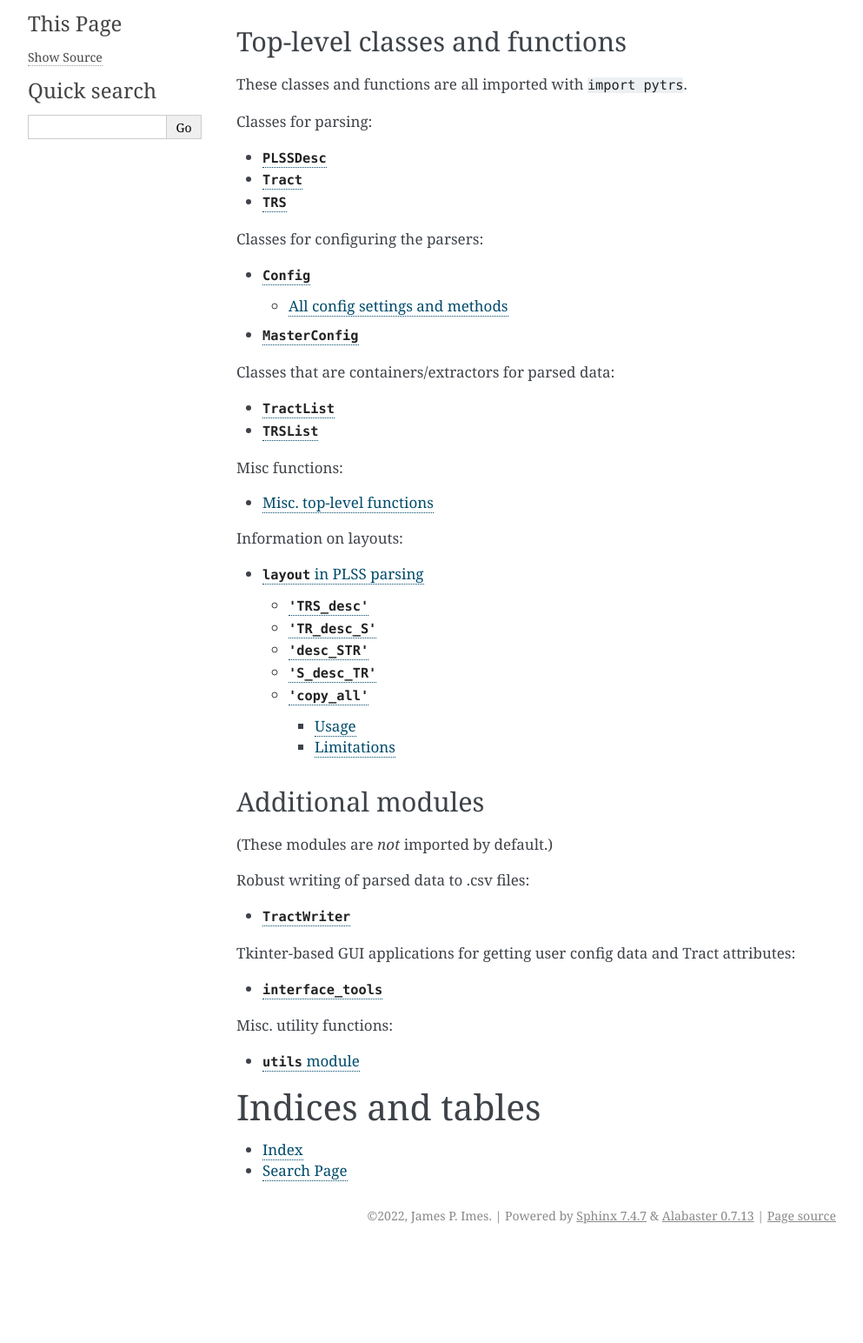
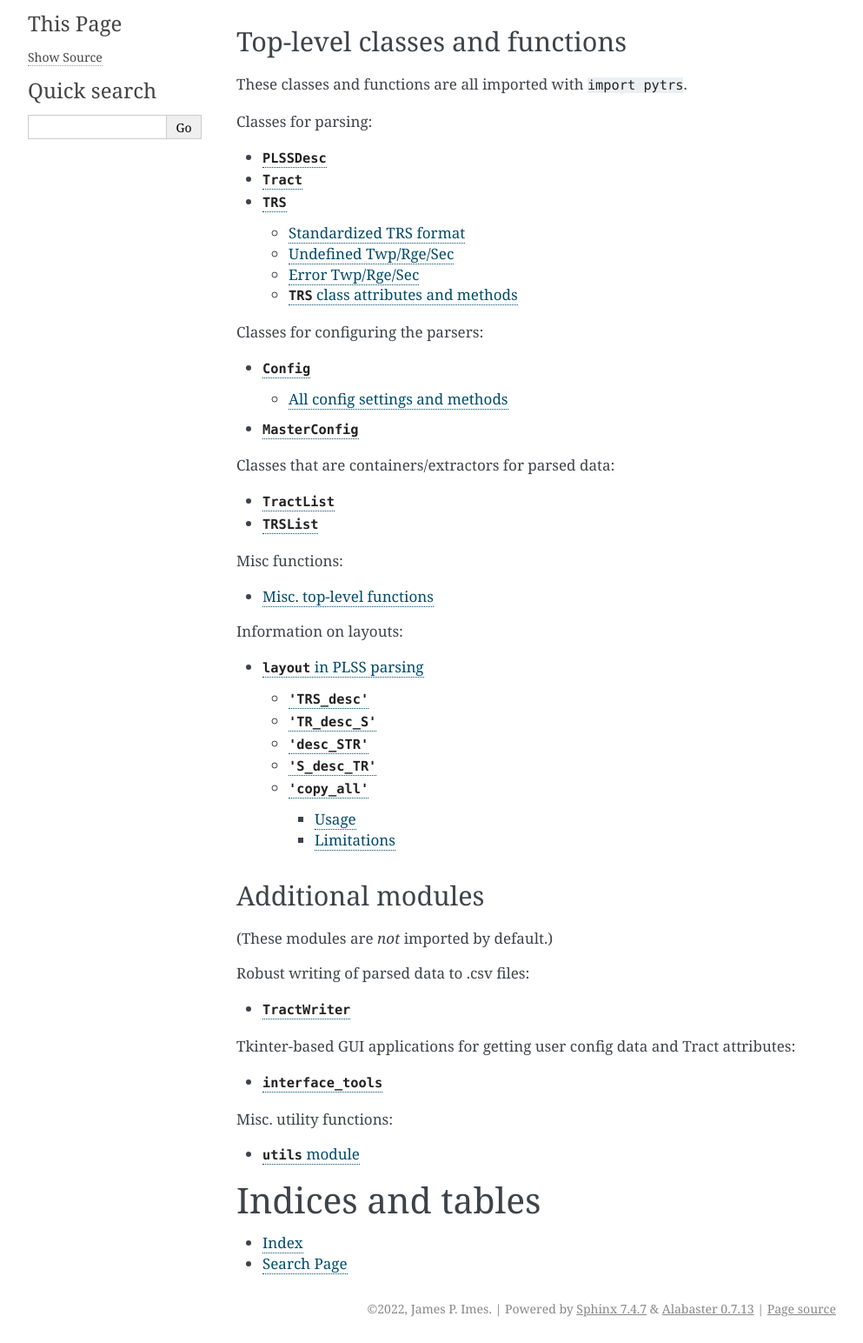
Before and after one commit to JamesPImes/pyTRS, a Sphinx documentation site: the page built from docs/source/index.rst, in a window 1280 px wide, cut to the strip 200-1744 px from the top of the page. Shown: the whole strip at 87% size, without its empty margins (148-1141 px from the left). Built offline with Sphinx 7.4.7, drawn with Linux system fonts in a browser that asks for light colours; before the commit the page ends 1637 px from its top, so only the background shows below that; some of the changed lines change nothing that is shown.

Commit message:
additional info regarding standardized Twp/Rge/Sec format

```diff
--- a/docs/source/modules/trs.rst
+++ b/docs/source/modules/trs.rst
@@ -2,6 +2,69 @@
 ``TRS``
 =======
 
+Standardized TRS format
+^^^^^^^^^^^^^^^^^^^^^^^
+
+The pyTRS library uses a standardized format to represented Twp/Rge/Sec
+in a short form.
+
++------------+------------------------------------------------------------+-------------+
+| Component  | Format                                                     | Example     |
++============+============================================================+=============+
+| Twp        | Up to three digits, plus ``'n'`` or ``'s'`` for direction  | ``'154n'``  |
++------------+------------------------------------------------------------+-------------+
+| Rge        | Up to three digits, plus ``'e'`` or ``'w'`` for direction  | ``'97w'``   |
++------------+------------------------------------------------------------+-------------+
+| Sec        | Exactly 2 digits, with leading "0" if needed               | ``'01'``    |
++------------+------------------------------------------------------------+-------------+
+
+
+These are combined to form the trs in a standardized format:
+
+- ``Section 14 of T154N-R97W`` becomes ``'154n97w14'``
+- ``Section 1 of T7S-R9E becomes`` ``'7s9e01'``
+
+
+Undefined Twp/Rge/Sec
+^^^^^^^^^^^^^^^^^^^^^
+
+When a ``Tract`` or ``TRS`` object is created without specifying
+Twp/Rge/Sec, its ``.trs`` is set to the undefined value
+``'___z___z__'``, i.e.:
+
++------------+-------------+
+| Component  | Format      |
++============+=============+
+| Twp        | ``'___z'``  |
++------------+-------------+
+| Rge        | ``'___z'``  |
++------------+-------------+
+| Sec        | ``'__'``    |
++------------+-------------+
+
+
+Error Twp/Rge/Sec
+^^^^^^^^^^^^^^^^^
+
+When a ``Tract`` or ``TRS`` object is created and its Twp/Rge/Sec
+couldn't be deciphered (or when a ``PLSSDesc`` couldn't parse a
+Twp/Rge/Sec that made sense), the ``.trs`` is set to the error value
+``'XXXzXXXzXX'``, i.e.:
+
++------------+-------------+
+| Component  | Format      |
++============+=============+
+| Twp        | ``'XXXz'``  |
++------------+-------------+
+| Rge        | ``'XXXz'``  |
++------------+-------------+
+| Sec        | ``'XX'``    |
++------------+-------------+
+
+
+``TRS`` class attributes and methods
+^^^^^^^^^^^^^^^^^^^^^^^^^^^^^^^^^^^^
+
+
 .. autoclass:: pytrs.TRS
     :members:
-    :special-members: __init__
```
